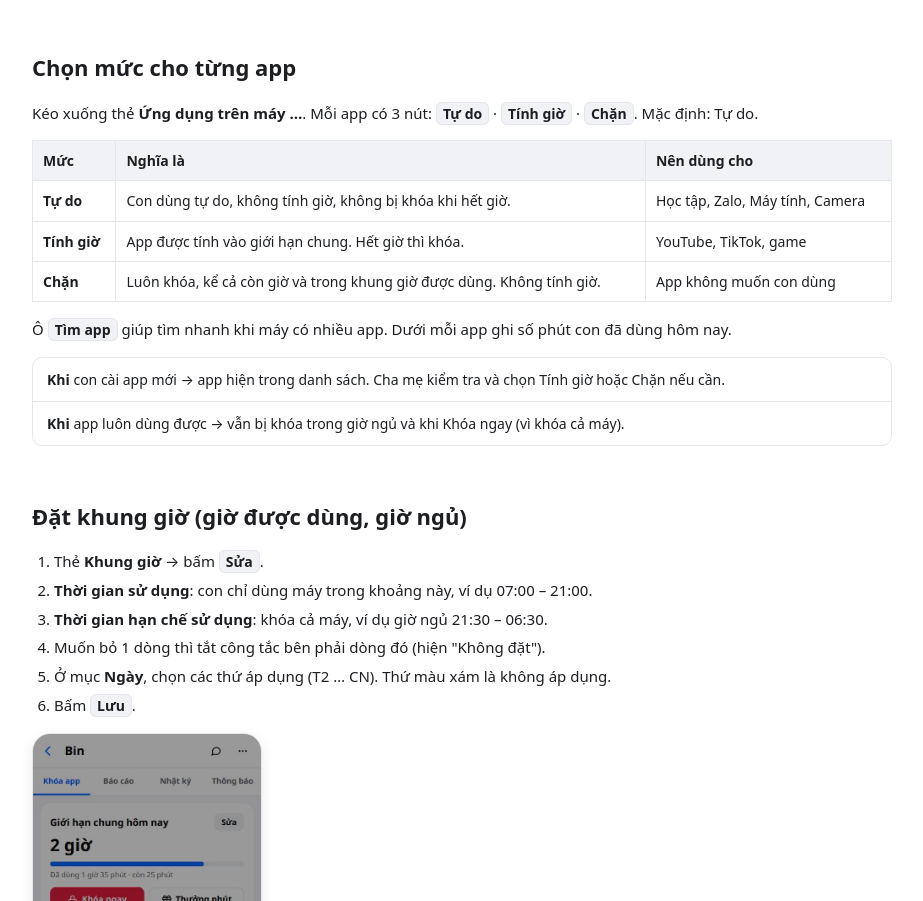
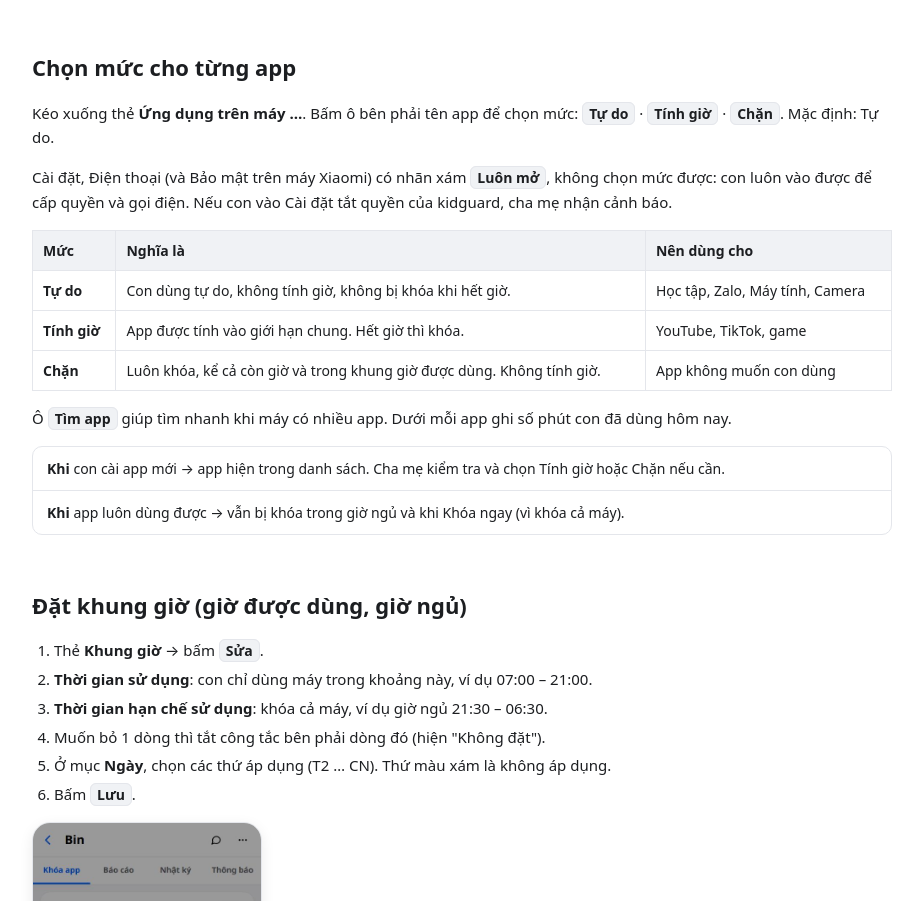
Before and after one commit to danhbuidcn/kidguard_site, a plain HTML site: page guide/parent.html in a window 1280 px wide. Shown: the part 7225-8126 px from the top of the page, without its empty margins (313-1236 px from the left). Drawn offline with Linux system fonts and the light colour scheme.

Commit message:
Sync guide: always-open apps label, level dropdown
Co-Authored-By: Claude Opus 5.5 <noreply@anthropic.com>

```diff
--- a/guide/parent.html
+++ b/guide/parent.html
@@ -181,7 +181,8 @@
 
   <section id="apps">
     <h2>Chọn mức cho từng app</h2>
-    <p>Kéo xuống thẻ <b>Ứng dụng trên máy …</b>. Mỗi app có 3 nút: <span class="ui">Tự do</span> · <span class="ui">Tính giờ</span> · <span class="ui">Chặn</span>. Mặc định: Tự do.</p>
+    <p>Kéo xuống thẻ <b>Ứng dụng trên máy …</b>. Bấm ô bên phải tên app để chọn mức: <span class="ui">Tự do</span> · <span class="ui">Tính giờ</span> · <span class="ui">Chặn</span>. Mặc định: Tự do.</p>
+    <p>Cài đặt, Điện thoại (và Bảo mật trên máy Xiaomi) có nhãn xám <span class="ui">Luôn mở</span>, không chọn mức được: con luôn vào được để cấp quyền và gọi điện. Nếu con vào Cài đặt tắt quyền của kidguard, cha mẹ nhận cảnh báo.</p>
     <table>
       <tr><th>Mức</th><th>Nghĩa là</th><th>Nên dùng cho</th></tr>
       <tr><td><b>Tự do</b></td><td>Con dùng tự do, không tính giờ, không bị khóa khi hết giờ.</td><td>Học tập, Zalo, Máy tính, Camera</td></tr>
```
Also changed, not shown: guide/images/p-lock.jpg.
